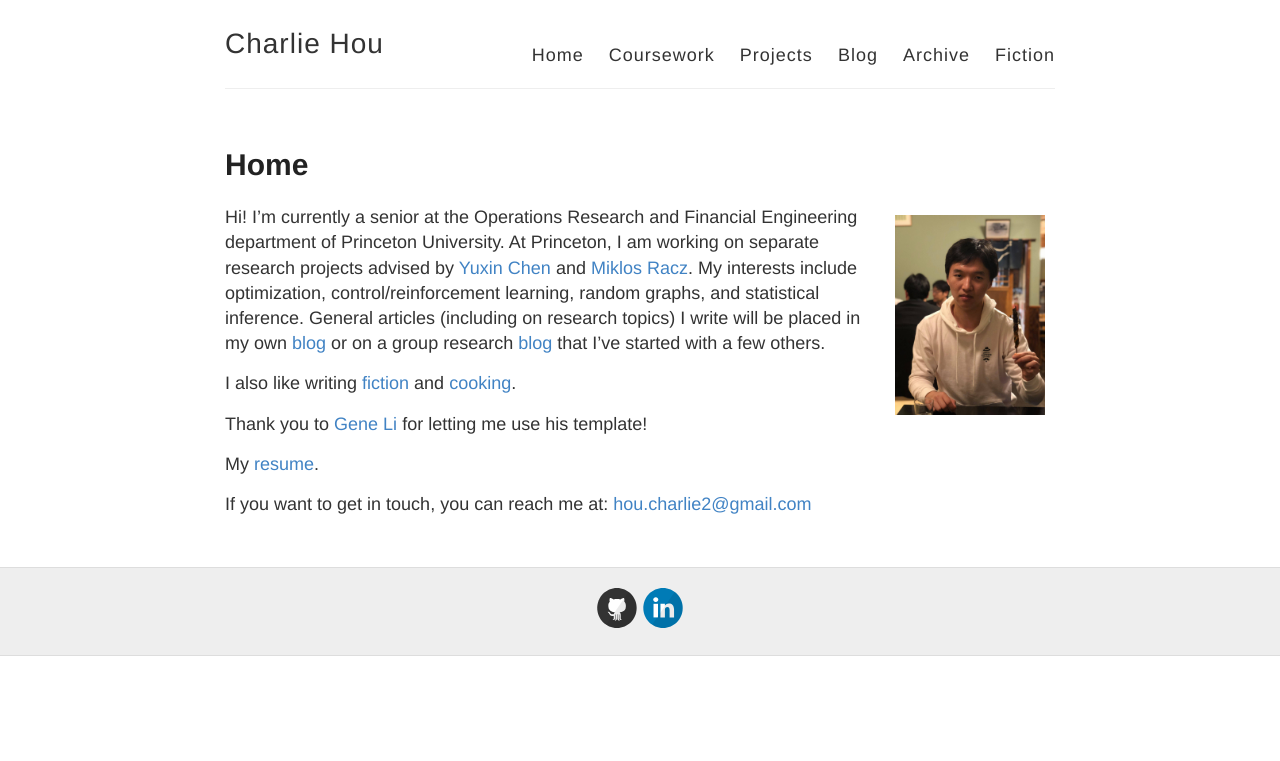
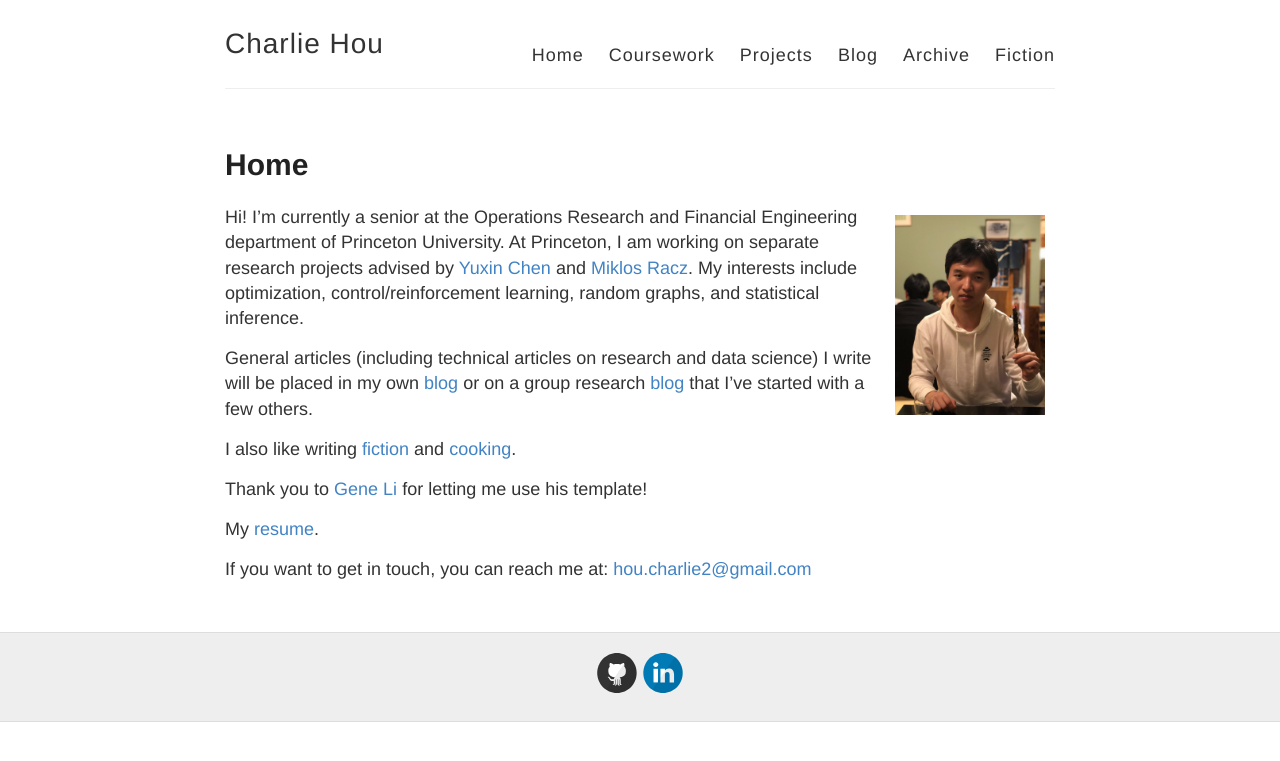
Before and after one commit to houcharlie/oldwebsite, a Jekyll site: the page built from index.md, in a window 1280 px wide. Shown: the top 761 px of the page. Built offline with Jekyll 4.4.1, drawn with Linux system fonts in a browser that asks for light colours.

Commit message:
Update index.md

```diff
--- a/index.md
+++ b/index.md
@@ -7,7 +7,9 @@ title: Home
 
 Hi!  I'm currently a senior at the Operations Research and Financial Engineering department of Princeton University.
 At Princeton, I am working on separate research projects advised by [Yuxin Chen](http://www.princeton.edu/~yc5/) and [Miklos Racz](http://mracz.princeton.edu/).  My interests include optimization, control/reinforcement learning,
-random graphs, and statistical inference.  General articles (including on research topics) I write will be placed in my own [blog](https://houcharlie.github.io/blog/) or on a group research [blog](https://kaledivergence.github.io/) that I've started with a few others.
+random graphs, and statistical inference.
+
+General articles (including technical articles on research and data science) I write will be placed in my own [blog](https://houcharlie.github.io/blog/) or on a group research [blog](https://kaledivergence.github.io/) that I've started with a few others.
 
 I also like writing [fiction](https://houcharlie.github.io/stories/) and [cooking](https://youtu.be/ATmsipFdZQ4).
 
```
